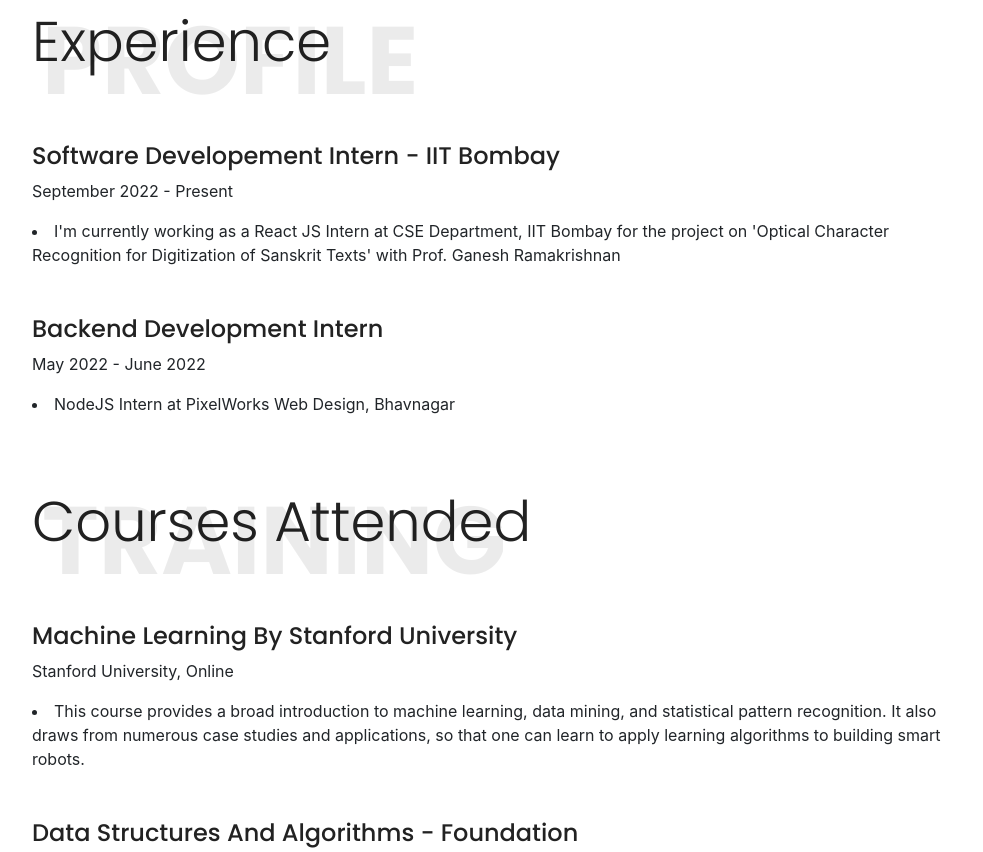
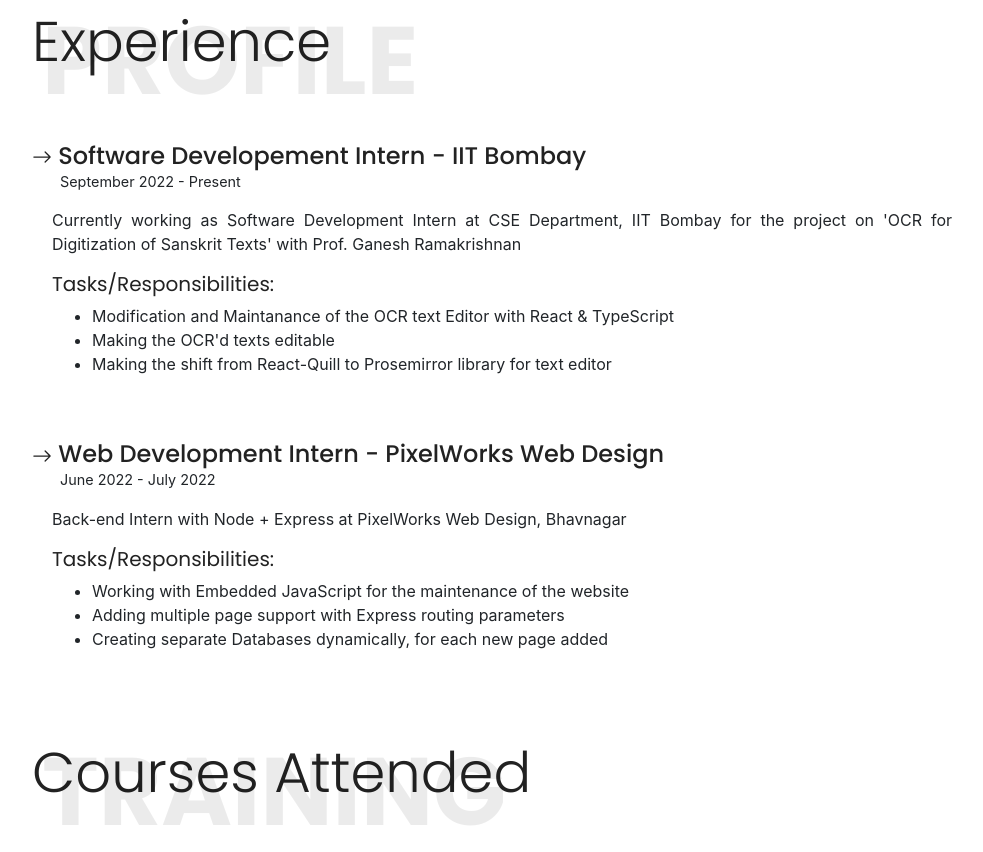
Before and after one commit to Harshal2502/Portfolio-Website, a plain HTML site: page index.html in a window 1280 px wide. Shown: the part 2401-3253 px from the top of the page, without its empty margins (53-1036 px from the left). Drawn offline with nearby package versions, Linux system fonts and the light colour scheme.

Commit message:
Update index.html

```diff
--- a/index.html
+++ b/index.html
@@ -11,6 +11,7 @@
     <link rel="stylesheet" href="https://stackpath.bootstrapcdn.com/bootstrap/4.5.0/css/bootstrap.min.css"
         integrity="sha384-9aIt2nRpC12Uk9gS9baDl411NQApFmC26EwAOH8WgZl5MYYxFfc+NcPb1dKGj7Sk" crossorigin="anonymous">
 
+
 </head>
 
 <body>
@@ -18,7 +19,7 @@
         <ul class="navbar-nav">
             <li class="nav-item">
                 <a target="_blank" class="nav-link"
-                    href="https://drive.google.com/file/d/1NVc9uM_QoRNiedVZL9CZivVCCBNC8Kcl/view">Resume</a>
+                    href="https://drive.google.com/file/d/1ZOQHQ5fT-c9qv6sWOMoCgIWiOtmdT3et/view?usp=sharing">Resume</a>
             </li>
         </ul>
     </nav>
@@ -59,9 +60,7 @@
                                 <li><a target="_blank" href="https://www.linkedin.com/in/harshal-devmurari/">
                                         <ion-icon name="logo-linkedin"></ion-icon>
                                     </a></li>
-                                <li><a target="_blank" href="https://www.facebook.com/">
-                                        <ion-icon name="logo-facebook"></ion-icon>
-                                    </a></li>
+                                </a></li>
                                 <li><a target="_blank" href="https://twitter.com/">
                                         <ion-icon name="logo-twitter"></ion-icon>
                                     </a></li>
@@ -196,8 +195,7 @@
                 </div>
                 <div class="col-lg-3 col-md-4 mt-4 mt-md-0">
                     <div class="icon-box">
-                        <img class="tech-icon"
-                            src="./icons/d3.svg">
+                        <img class="tech-icon" src="./icons/d3.svg">
                         <h3>D3.js</h3>
                     </div>
                 </div>
@@ -215,14 +213,14 @@
                 </div>
                 <div class="col-lg-3 col-md-4 mt-4 mt-md-0">
                     <div class="icon-box">
-                        <img class="tech-icon" src="https://raw.githubusercontent.com/gilbarbara/logos/master/logos/numpy.svg">
+                        <img class="tech-icon"
+                            src="https://raw.githubusercontent.com/gilbarbara/logos/master/logos/numpy.svg">
                         <h3>Numpy</h3>
                     </div>
                 </div>
                 <div class="col-lg-3 col-md-4 mt-4 mt-md-0">
                     <div class="icon-box">
-                        <img class="tech-icon"
-                            src="./icons/pandas.png">
+                        <img class="tech-icon" src="./icons/pandas.png">
                         <h3>Pandas</h3>
                     </div>
                 </div>
@@ -266,30 +264,52 @@
 
                             <div class="py-4">
                                 <div class="desc">
-                                    <h4>Software Developement Intern - IIT Bombay</h4>
+                                    <h4 style="margin-bottom: 0;"><svg xmlns="http://www.w3.org/2000/svg" width="20" height="20" fill="currentColor" class="bi bi-arrow-right" viewBox="0 0 16 16">
+                                        <path fill-rule="evenodd" d="M1 8a.5.5 0 0 1 .5-.5h11.793l-3.147-3.146a.5.5 0 0 1 .708-.708l4 4a.5.5 0 0 1 0 .708l-4 4a.5.5 0 0 1-.708-.708L13.293 8.5H1.5A.5.5 0 0 1 1 8z"/>
+                                      </svg> Software
+                                        Developement Intern - IIT Bombay</h4>
 
                                 </div>
                                 <div>
-                                    <p>September 2022 - Present</p>
+                                    <p style="font-size: 0.9rem; margin-left: 28px;">September 2022 - Present</p>
                                 </div>
-                                <div>
-                                    <li>
-                                        I'm currently working as a React JS Intern at CSE
-                                        Department, IIT Bombay for the project on 'Optical Character Recognition for
-                                        Digitization of Sanskrit Texts' with Prof. Ganesh Ramakrishnan
-                                    </li>
+                                <div style="margin-left: 20px;">
+                                    <p>
+                                        Currently working as Software Development Intern at CSE Department, IIT Bombay
+                                        for the project on 'OCR for Digitization of Sanskrit Texts' with Prof. Ganesh
+                                        Ramakrishnan
+                                    </p>
+                                    <h5 style="font-weight: unset;">Tasks/Responsibilities:</h5>
+                                    <ul>
+                                        <li>Modification and Maintanance of the OCR text Editor with
+                                            React & TypeScript</li>
+                                        <li>Making the OCR'd texts editable</li>
+                                        <li>Making the shift from React-Quill to Prosemirror library for
+                                            text editor</li>
+                                    </ul>
                                 </div>
                             </div>
 
                             <div class="py-4">
                                 <div class="desc">
-                                    <h4>Backend Development Intern</h4>
+                                    <h4 style="margin-bottom: 0;"><svg xmlns="http://www.w3.org/2000/svg" width="20" height="20" fill="currentColor" class="bi bi-arrow-right" viewBox="0 0 16 16">
+                                        <path fill-rule="evenodd" d="M1 8a.5.5 0 0 1 .5-.5h11.793l-3.147-3.146a.5.5 0 0 1 .708-.708l4 4a.5.5 0 0 1 0 .708l-4 4a.5.5 0 0 1-.708-.708L13.293 8.5H1.5A.5.5 0 0 1 1 8z"/>
+                                      </svg> Web Development Intern - PixelWorks Web Design</h4>
                                 </div>
                                 <div>
-                                    <p>May 2022 - June 2022</p>
+                                    <p style="font-size: 0.9rem; margin-left: 28px;">June 2022 - July 2022</p>
                                 </div>
-                                <div>
-                                    <li>NodeJS Intern at PixelWorks Web Design, Bhavnagar</li>
+                                <div style="margin-left: 20px;"">
+                                    <p>Back-end Intern with Node + Express at PixelWorks Web Design, Bhavnagar</p>
+                                    <h5 style=" font-weight: unset;">Tasks/Responsibilities:</h5>
+                                    <ul>
+                                        <li>Working with Embedded JavaScript for the maintenance
+                                            of the website</li>
+                                        <li>Adding multiple page support with Express routing
+                                            parameters</li>
+                                        <li>Creating separate Databases dynamically, for each new
+                                            page added</li>
+                                    </ul>
                                 </div>
                             </div>
                         </div>
@@ -363,13 +383,15 @@
                         <div class="py-4">
                             <div class="desc">
                                 <h4>Word-Block-Extension</h4>
-                                <p><a target="_blank" href="https://github.com/Harshal2502/Word-Block-Extension">Portfolio
+                                <p><a target="_blank"
+                                        href="https://github.com/Harshal2502/Word-Block-Extension">Portfolio
                                         Link</a></p>
                             </div>
 
                             <div>
                                 <li>A word driving you crazy? Keep it out of your life with this extension</li>
-                                <li>Add this extension to your browser and it will remove the undesired words from all the web pages</li>
+                                <li>Add this extension to your browser and it will remove the undesired words from all
+                                    the web pages</li>
                                 <li>It can also replace the unwanted word with something else that you want!</li>
                             </div>
                         </div>
@@ -377,7 +399,8 @@
                         <div class="py-4">
                             <div class="desc">
                                 <h4>Keeper App</h4>
-                                <p><a target="_blank" href="https://github.com/Harshal2502/Keeper-App">Portfolio Link</a>
+                                <p><a target="_blank" href="https://github.com/Harshal2502/Keeper-App">Portfolio
+                                        Link</a>
                                 </p>
                             </div>
 
@@ -390,14 +413,16 @@
                         <div class="py-4">
                             <div class="desc">
                                 <h4>Canvas Collision</h4>
-                                <p><a target="_blank" href="https://harshal2502.github.io/Canvas-Collision/">See it Live</a>
+                                <p><a target="_blank" href="https://harshal2502.github.io/Canvas-Collision/">See it
+                                        Live</a>
                                 </p>
                             </div>
 
                             <div>
                                 <li>Cool Collision effect with HTML5 Canvas</li>
                                 <li>The Rings and the balls are made with Canvas</li>
-                                <li>The Collision effect was implimented with a Mathematical formulae that I found online</li>
+                                <li>The Collision effect was implimented with a Mathematical formulae that I found
+                                    online</li>
                             </div>
                         </div>
 
@@ -409,10 +434,13 @@
                             </div>
 
                             <div>
-                                <li>A beautiful Todo List website with multiple page support and database connectivity</li>
+                                <li>A beautiful Todo List website with multiple page support and database connectivity
+                                </li>
                                 <li>Users can add new pages dynamically as per the requirments</li>
-                                <li>Each time a new page is added, a new separate database is produced for that page</li>
-                                <li>The support for adding pages dynamicallywas implimented using exppress routing parameters</li>
+                                <li>Each time a new page is added, a new separate database is produced for that page
+                                </li>
+                                <li>The support for adding pages dynamicallywas implimented using exppress routing
+                                    parameters</li>
                             </div>
                         </div>
 
@@ -453,9 +481,6 @@
                         <li><a target="_blank" href="https://www.linkedin.com/in/harshal-devmurari/">
                                 <ion-icon name="logo-linkedin"></ion-icon>
                             </a></li>
-                        <li><a target="_blank" href="https://www.facebook.com/">
-                                <ion-icon name="logo-facebook"></ion-icon>
-                            </a></li>
                         <li><a target="_blank" href="https://twitter.com/">
                                 <ion-icon name="logo-twitter"></ion-icon>
                             </a></li>
```
